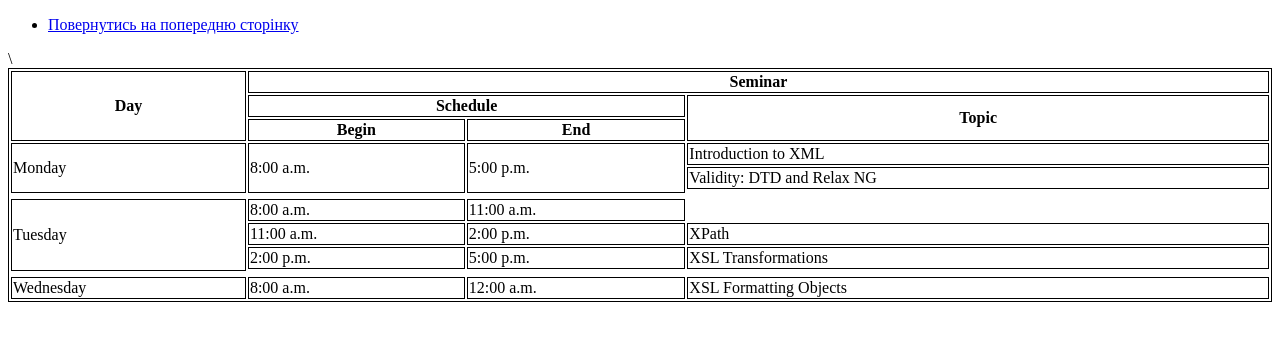
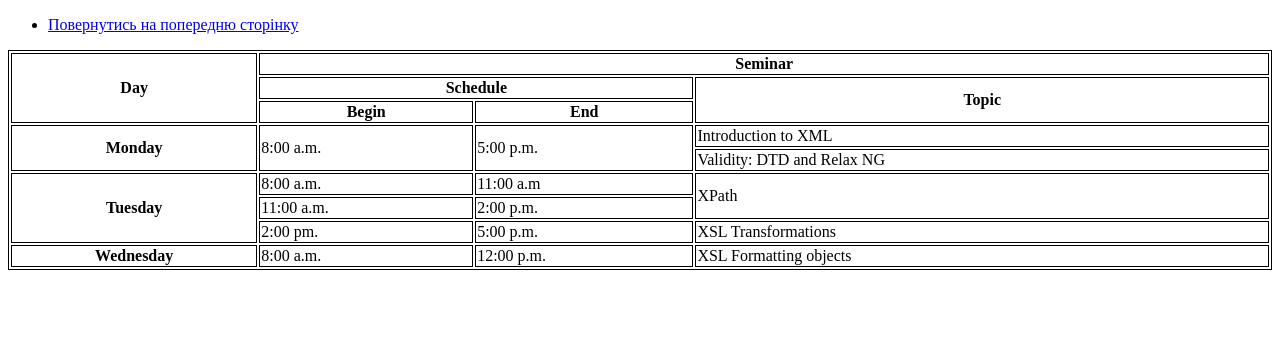
Before and after one commit to ZubnoyFei/habr-hw-markup, a plain HTML site: page table.html in a window 1280 px wide. Drawn offline with Linux system fonts and the light colour scheme.

Commit message:
Fixed the table

```diff
--- a/table.html
+++ b/table.html
@@ -19,54 +19,50 @@
     </ul>
 </nav>
 <table style="width:100%">
-
     <tr>
-        <th colspan="3" rowspan="3">Day</th>
-<th colspan="6">Seminar</th>
-    </tr>
-    <tr> <th colspan="2">Schedule</th>
-    <th rowspan="2" colspan="4">Topic</th>
-    </tr>
-    <tr>  <th>Begin</th>
-        <th>End</th></tr>
-    <tr>
-        <td rowspan="4" colspan="3">Monday</td>
-        <td rowspan="4">8:00 a.m.</td>
-        <td rowspan="4">5:00 p.m.</td>
-        <td>Introduction to XML</td></tr>
-    <tr>
-        <td rowspan="1" >Validity: DTD and Relax NG</td>
-    </tr>
-    <tr></tr>
-    <tr></tr>
-    <tr></tr>
-    <tr></tr>
-<tr>
-    <td rowspan="4" colspan="3"> Tuesday</td>
-    <td>8:00 a.m.</td>
-    <td>11:00 a.m.</td></tr>
-    <tr>
-    <td>11:00 a.m.</td>
-    <td>2:00 p.m.</td>
-        <td rowspan="1,5">XPath</td>
+        <th rowspan="3">Day</th>
+        <th colspan="3">Seminar</th>
     </tr>
     <tr>
-    <td>2:00 p.m. </td>
-    <td> 5:00 p.m.</td>
-        <td rowspan="1,5">XSL Transformations</td>
+        <th colspan="2">Schedule</th>
+        <th rowspan="2">Topic</th>
+    </tr>
+    <tr>
+        <th>Begin</th>
+        <th>End</th>
+    </tr>
+    <tr>
+        <th rowspan="2">Monday</th>
+        <td rowspan="2">8:00 a.m.</td>
+        <td rowspan="2">5:00 p.m.</td>
+        <td>Introduction to XML</td>
+    </tr>
+<tr>
+
+    <td>Validity: DTD and Relax NG</td>
 </tr>
-    <tr></tr>
-    <tr></tr>
-    <tr></tr>
-\
     <tr>
-        <td rowspan="4" colspan="3">Wednesday</td>
+        <th rowspan="3">Tuesday</th>
         <td>8:00 a.m.</td>
-        <td>12:00 a.m.</td>
+        <td>11:00 a.m</td>
+        <td rowspan="2">XPath</td>
+    </tr>
+    <tr>
+        <td>11:00 a.m.</td>
+        <td> 2:00 p.m.</td>
+    </tr>
+    <tr>
 
-        <td rowspan="1,5">XSL Formatting Objects</td>
+        <td>2:00 pm.</td>
+        <td> 5:00 p.m.</td>
+        <td rowspan="1">XSL Transformations</td>
     </tr>
-
+<tr>
+    <th>Wednesday</th>
+    <td>8:00 a.m.</td>
+    <td>12:00 p.m.</td>
+    <td>XSL Formatting objects</td>
+</tr>
 </table>
 
 
```
